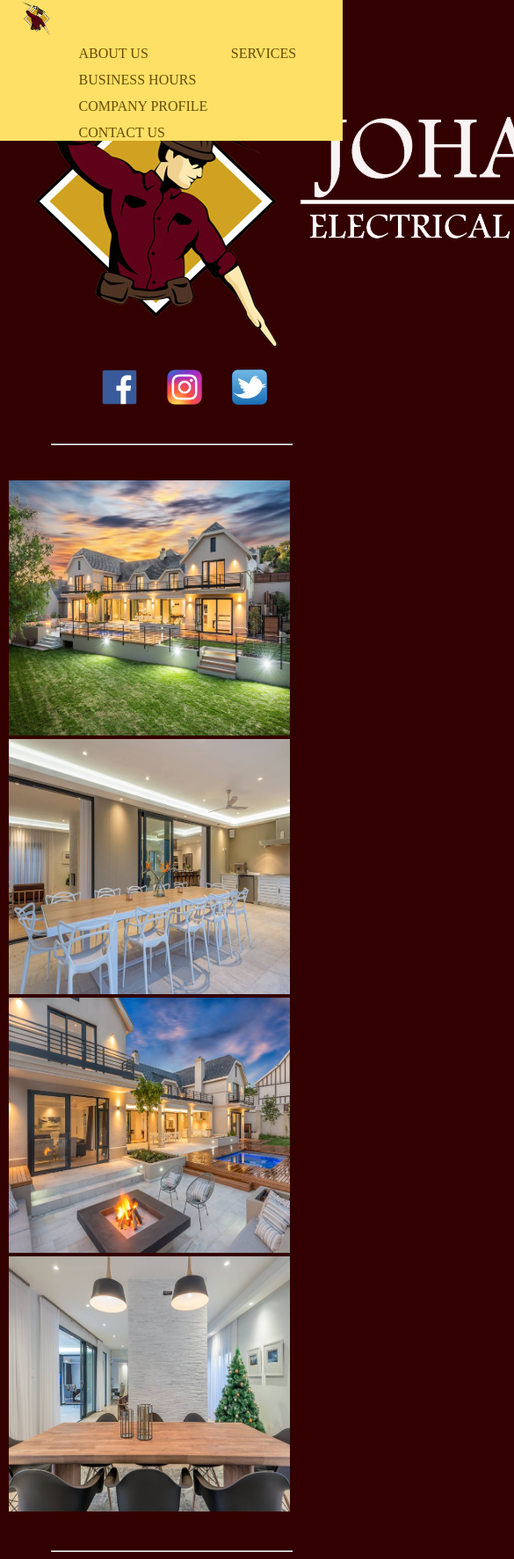
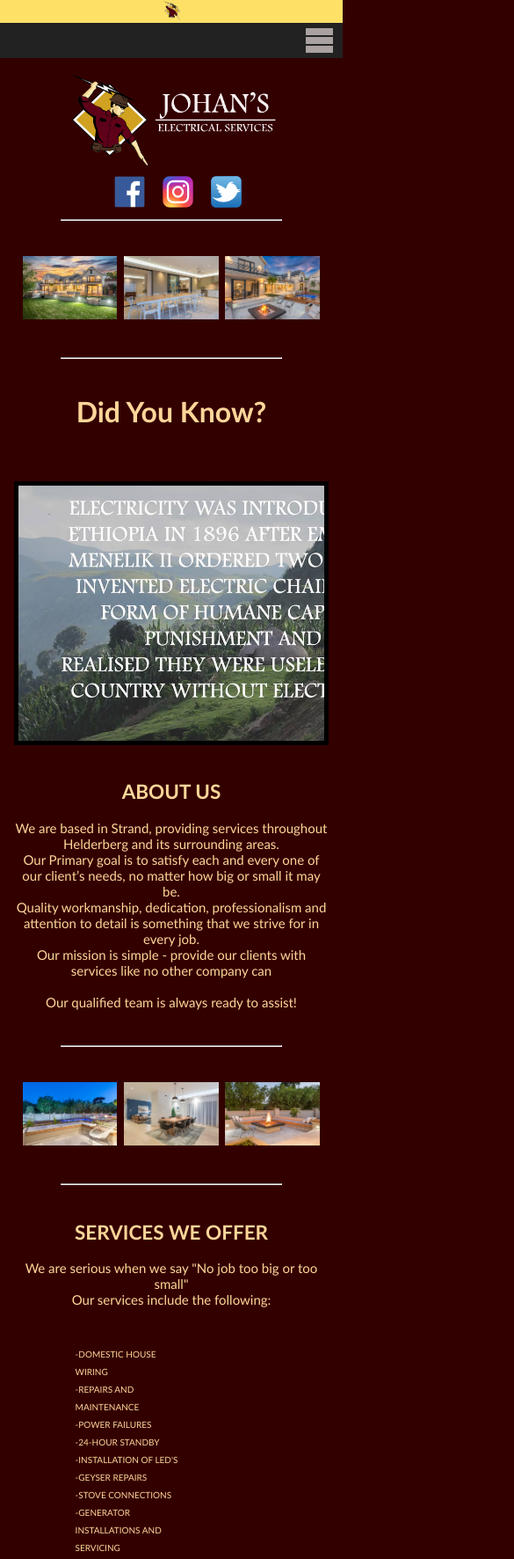
Before and after one commit to Wynand91/Johan-website, a plain HTML site: page index.html in a window 390 px wide. Shown: the top 1772 px of the page at 88% size, 585 px wide, since content can reach past the window. Drawn offline with nearby package versions, Linux system fonts and the light colour scheme.

Commit message:
made website responsive

```diff
--- a/index.html
+++ b/index.html
@@ -5,25 +5,32 @@
     <title>Johan's Electric</title>
     <link href="style.css" type="text/css" rel="stylesheet" />
     <link href="https://fonts.googleapis.com/css?family=Crimson+Text" rel="stylesheet">
+    <meta name="viewport" content="width=device-width" />
   </head>
   <body>
 
     <header>
+      <h1 id="h1-logo">Johan's Electric</h1> <!--for web crawler to read-->
       <div class="container">
         <a href="#banner"><img src="pics/Logo.png" alt="Logo" id="nav-logo"/></a>
         <nav>
-          <ul>
+          <h2>Main Navigation</h2><!--for web crawler to read-->
+          <div id="burger-nav">
+
+          </div>
+          <ul id="un-li">
             <li><a href="#about">About Us</a></li>
             <li><a href="#services">Services</a></li>
             <li><a href="#hours">Business Hours</a></li>
-            <li><a href="pdf/JohansElecProfile.pdf">Company Profile</a></li>
+            <li><a href="pdf/JESCompanyProfile.pdf" target="_blank">Company Profile</a></li>
             <li><a href="#contact">Contact Us</a></li>
           </ul>
         </nav>
       </div>
     </header>
-
+  <main class="wrapper">
     <div id="jumbotron">
+      <!--change to picture element-->
       <img src="pics/logoMain.png" alt="Logo" id="logo"/>
     </div>
 
@@ -34,13 +41,14 @@
     </div>
 
 
-<hr />
+<hr id="first-hr"/>
 
     <div id="mini-gallery">
       <img src="pics/house1.jpg" class="mini-gal"/>
       <img src="pics/house3.jpg" class="mini-gal"/>
       <img src="pics/house2.jpg" class="mini-gal"/>
-      <img src="pics/house4.jpg" class="mini-gal"/>
+      <!--<img src="pics/house4.jpg" class="mini-gal"/>
+    -->
     </div>
 
 <hr />
@@ -50,7 +58,7 @@
       <div id="slide"></div>
     </div>
 
-    <div id="about">
+    <section id="about">
       <h1>ABOUT US</h1>
       <p>
         We are based in Strand, providing services throughout Helderberg and its surrounding areas.<br />
@@ -59,19 +67,19 @@ Quality workmanship, dedication, professionalism and attention to detail is some
 Our mission is simple - provide our clients with services like no other company can<br /><br />
 Our qualified team is always ready to assist!
       </p>
-    </div>
+    </section>
 
 <hr />
       <div id="mini-gallery">
         <img src="pics/house5.jpg" class="mini-gal"/>
         <img src="pics/house6.jpg" class="mini-gal"/>
         <img src="pics/house7.jpg" class="mini-gal"/>
-          <img src="pics/house8.jpg" class="mini-gal"/>
+        <!--<img src="pics/house8.jpg" class="mini-gal"/>-->
       </div>
 
 <hr />
 
-    <div id="services">
+    <section id="services">
       <h1>SERVICES WE OFFER</h1>
       <p>
         We are serious when we say "No job too big or too small"<br />
@@ -86,8 +94,7 @@ Our qualified team is always ready to assist!
         -INSTALLATION OF LED'S<br />
         -GEYSER REPAIRS<br />
         -STOVE CONNECTIONS<br />
-        -GENERATOR INSTALLATIONS AND <br />
-        &nbsp SERVICING
+        -GENERATOR INSTALLATIONS AND SERVICING
       </p>
       <p id="col-2">
         -INDUSTRIAL FACTORY INSTALLATIONS<br />
@@ -96,33 +103,32 @@ Our qualified team is always ready to assist!
         -SCHOOLS<br />
         -CLINICS<br />
         -GOLF AND HOUSING ESTATES<br />
-        -TESTING AND COMMISSIONING OF ALL<br />
-        &nbsp INSTALLATIONS
+        -TESTING AND COMMISSIONING OF ALL INSTALLATIONS
       </p>
-    </div>
+    </section>
 
 <hr />
 
     <div id="mini-gallery">
       <img src="pics/house9.jpg" class="mini-gal"/>
       <img src="pics/house10.jpg" class="mini-gal"/>
-        <img src="pics/house11.jpg" class="mini-gal"/>
+      <!--<img src="pics/house11.jpg" class="mini-gal"/>-->
       <img src="pics/house12.jpg" class="mini-gal"/>
     </div>
 
 <hr />
 
-    <div id="hours">
+    <section id="hours">
       <h1>HOURS</h1>
       <p>
         We are available 24/7.
       </p>
-    </div>
+    </section>
 
 <hr />
 
     <div id="mini-gallery">
-        <img src="pics/house13.jpg" class="mini-gal"/>
+      <!--<img src="pics/house13.jpg" class="mini-gal"/>-->
       <img src="pics/house14.jpg" class="mini-gal"/>
       <img src="pics/house15.jpg" class="mini-gal"/>
       <img src="pics/house16.jpg" class="mini-gal"/>
@@ -130,23 +136,25 @@ Our qualified team is always ready to assist!
 
 <hr />
 
-    <div id="contact">
+    <section id="contact">
       <h1>CONTACT US</h1>
       <p>
         PHONE: 072 828 8169 <br />
         EMAIL: info@johanselec.co.za
       </p>
-    </div>
+    </section>
+  </main>
+
 <hr id="hr-footer"/>
+
   <footer>
-      <p id="copyright">
-        &copy
-      </p>
+    <p id="copyright">&copy</p>
     <p>
         All content belong to Johan's Electrical Services Helderberg (PTY) LTD.<br />
         Website created by: Wynand Theron (wtheron2@yahoo.com)
     </p>
   </footer>
+
     <script src="https://code.jquery.com/jquery-3.1.0.min.js"></script>
     <script src="main.js"></script>
   </body>
--- a/main.js
+++ b/main.js
@@ -1,10 +1,24 @@
 $(document).ready(function() {
-  alert("please note that our website is not yet mobile friendly, we are working on it!");
+
+//dropdown burger menu for mobile
+$("#burger-nav").on("click", function() {
+  $("header nav ul").toggleClass("open");
+})
+
+
+//to make dropdown menu dissapear when a nav item is clicked
+$("header nav li a").on("click", function() {
+  if($("header nav ul").hasClass("open")) {
+    $("header nav ul").removeClass("open");
+  }
+})
+
+
+//slideshow
 var slideChanger = document.getElementById('slide');
 
 function changeColor() {
   slideChanger.style.backgroundImage = "url('pics/facts/"+randomNum()+".jpg')";
-  slideChanger.fadeIn(200);
 }
 
 setInterval(changeColor,10000);
--- a/style.css
+++ b/style.css
@@ -1,4 +1,7 @@
-
+* {
+  box-sizing: border-box;
+  font-family: Trebuchet MS;
+}
 body {
   background-color: #330000;
   width: 100%;
@@ -10,50 +13,72 @@ body {
   margin: 0 auto;
 }
 
+.wrapper {
+  width: 96%;
+  max-width: 1200px;
+  margin: 0px auto;
+  padding: 0 2%;
+}
+
 header {
   background-color: #ffe066;
   position: fixed;
   top: 0;
   width: 100%;
-  z-index: 2;
+  z-index; 2;
+
+}
+
+header h1 {
+  text-indent: -10000px;
+  line-height: 0;
+  margin: 0;
+  padding: 0;
+}
+
+#nav-logo {
+  width: 4%;
+  height: auto;
+  margin: 0;
+  padding: 0;
+}
+
+header nav {
+  float: right;
 }
 
 header::after {
   content: "";
-  display: table;
+  display: block;
   clear: both;
 }
 
-#nav-logo {
-  height: 40px;
-  width: 40px;
-  float: left;
+header nav h2 {
+  line-height: 0;
+  margin: 0;
+  padding: 0;
+  text-indent: -10000px;
 }
 
-nav {
-  float: right;
+header nav ul {
+  padding: 0;
+  margin: 0;
 }
 
-nav ul {
-  margin: 0;
-  padding: 0;
+header nav li {
   list-style: none;
-}
-
-nav li {
-  color: #444;
-  display: inline-block;
-  margin-left: 70px;
-  margin-right: 20px;
-  padding-top: 12px;
+  float: left;
+  color: #4e4e4e;
+  margin-left: 20px;
+  padding-top: 15px;
   position: relative;
 }
 
-nav a {
+header nav li a {
   color: #664b00;
   text-decoration: none;
   text-transform: uppercase;
-  font-weight: 400;
+  font-weight: bold;
 }
 
 nav a:hover {
@@ -77,13 +102,15 @@ nav li a:hover::before {
   width: 100%;
 }
 
+
 #jumbotron {
   margin-top: 50px;
 }
 
 #logo {
   display: block;
-  margin-top: 50px;
+  width: 70%;
+  height: auto;
   margin: 0 auto;
 }
 
@@ -93,33 +120,29 @@ hr {
   margin-bottom: 40px;
 }
 
-
-
-#banner-h1 {
-  font-family: 'Crimson Text', serif;
-  display: inline;
-  position: relative;
-  bottom: 130px;
-  font-size: 40px;
-}
-
 #soc-media{
   text-align: center;
   margin-top: 20px;
-  margin-bottom: 20px;
 }
 
 .social-media {
-  height: 40px;
-  width: 40px;
+  width: 4%;
+  height: auto;
   margin-left: 30px;
 }
 
+#mini-gallery {
+  text-align: center;;
+}
+
 .mini-gal {
-  display: inline;
-  height: 290px;
-  width: 320px;
-  margin-left: 10px;
+  display: inline-block;
+  width: 30%;
+  height: auto;
+}
+
+.mini-gal:nth-child(2) {
+  margin: 0 1%;
 }
 
 #slide-holder {
@@ -129,6 +152,7 @@ hr {
 }
 
 #slide-holder h1 {
+  margin-top: 30px;
   color:#ffd699;
   text-align: center;
 }
@@ -137,11 +161,11 @@ hr {
   background-image: url("pics/facts/1.jpg");
   background-size: cover;
   height: 300px;
-  width: 500px;
+  width: 479px;
   border: 5px solid black;
   margin: 0 auto;
   vertical-align: middle;
-  margin-top: 50px;
+  margin-top: 60px;
 }
 
 #about {
@@ -165,8 +189,8 @@ hr {
 #col-1 {
   color: #ffd699;
   text-align: left;
-  width: 45%;
-  font-size: 30px;
+  width: 40%;
+  font-size: 20px;
   margin-right: 20px;
   margin-left: 70px;
   float: left;
@@ -176,8 +200,8 @@ hr {
 #col-2 {
   color: #ffd699;
   text-align: left;
-  width: 45%;
-  font-size: 30px;
+  width: 40%;
+  font-size: 20px;
   margin-right: 20px;
   float: right;
   line-height: 2;
@@ -212,3 +236,206 @@ footer {
 #copyright {
   text-align: center;
 }
+
+/* MEDIA QUERIES */
+
+@media screen and (max-width: 1120px) {
+
+  header nav li {
+    padding-top: 13px;
+  }
+
+  #slide-holder {
+    width: 100%;
+    height: 420px;
+    float: none;
+  }
+
+  #about {
+    width: 100%;
+    float: none;
+  }
+
+  #col-1 {
+    font-size: 20px;
+    width: 35%;
+  }
+
+  #col-2 {
+    font-size: 20px;
+    width: 35%;
+  }
+
+}
+
+@media screen and (max-width: 768px) {
+
+  .container {
+    text-align: center;
+  }
+
+  #nav-logo {
+    width: 6%;
+    height: auto;
+    margin: 0 auto;
+    padding: 0;
+  }
+
+  header nav {
+    float: none;
+  }
+
+  header nav ul {
+    width: 100%;
+    margin: 0 auto;
+  }
+
+  header nav ul::after {
+    content: "";
+    display: block;
+    clear: both;
+  }
+
+  header nav li {
+    float: none;
+    display: inline-block;
+  }
+
+  #jumbotron {
+    margin-top: 80px;
+  }
+
+
+  #soc-media{
+    margin-top: 10px;
+  }
+
+  .social-media {
+    width: 10%;
+    height: auto;
+    margin-left: 15px;
+  }
+
+  #about {
+    font-size: 20px;
+    text-align: center;
+  }
+
+  #services {
+    font-size: 20px;
+  }
+
+  #col-1 {
+    font-size: 15px;
+    width: 35%;
+  }
+
+  #col-2 {
+    font-size: 15px;
+    width: 35%;
+  }
+
+  #hours {
+    font-size: 20px;
+  }
+
+  #contact {
+    font-size: 20px;
+  }
+
+  footer {
+    font-size: 10px;
+  }
+
+}
+
+
+@media screen and (max-width: 480px) {
+
+  header nav li {
+    float: none;
+    width: 100%;
+    margin: 0;
+  }
+
+  header nav {
+    background: #222;
+  }
+
+  header nav li a {
+    color: #999;
+    font-size: 15px;
+    display: block;
+    text-align: center;
+    line-height: 1;
+    border-bottom: 1px solid #4f4f4f;
+  }
+
+  header .container {
+    width: 100%;
+  }
+
+  #soc-media{
+    margin-top: 10px;
+  }
+
+  .social-media {
+    width: 10%;
+    height: auto;
+    margin-left: 15px;
+  }
+
+  #first-hr {
+    margin-top: 10px;
+  }
+
+  #slide {
+    width: 100%;
+  }
+
+  #about {
+    font-size: 15px;
+  }
+
+  #services {
+    font-size: 15px;
+  }
+
+  #col-1 {
+    font-size: 10px;
+  }
+
+  #col-2 {
+    font-size: 10px;
+  }
+
+  #hours {
+    font-size: 15px;
+  }
+
+  #contact {
+    font-size: 15px;
+  }
+
+  footer {
+    font-size: 10px;
+  }
+
+  #burger-nav {
+    width: 100%;
+    height: 40px;
+    background: url("pics/burgermenu.png") no-repeat 97% center;
+    cursor: pointer;
+    padding-top:5px;
+  }
+
+  header nav ul {
+    height: 0;
+    overflow: hidden;
+  }
+
+  header nav ul.open {
+    height: auto;
+  }
+
+}
```
Also changed, not shown: pics/burgermenu.png (added), 2 other files. Lines whose indentation alone changed are shown as unchanged.
